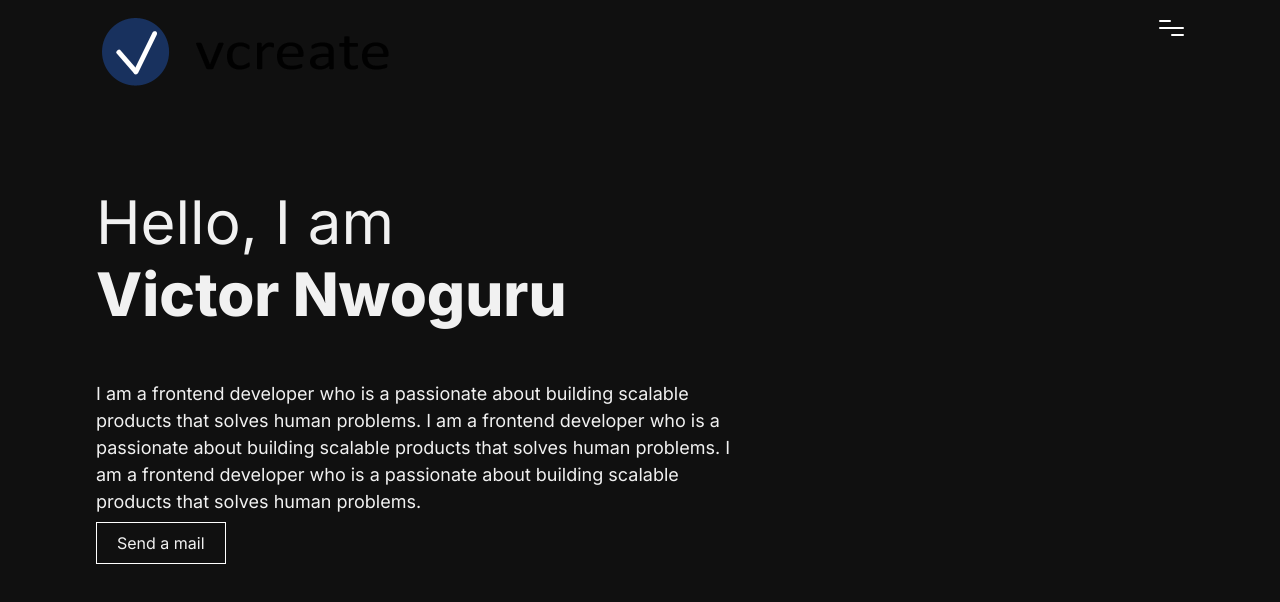
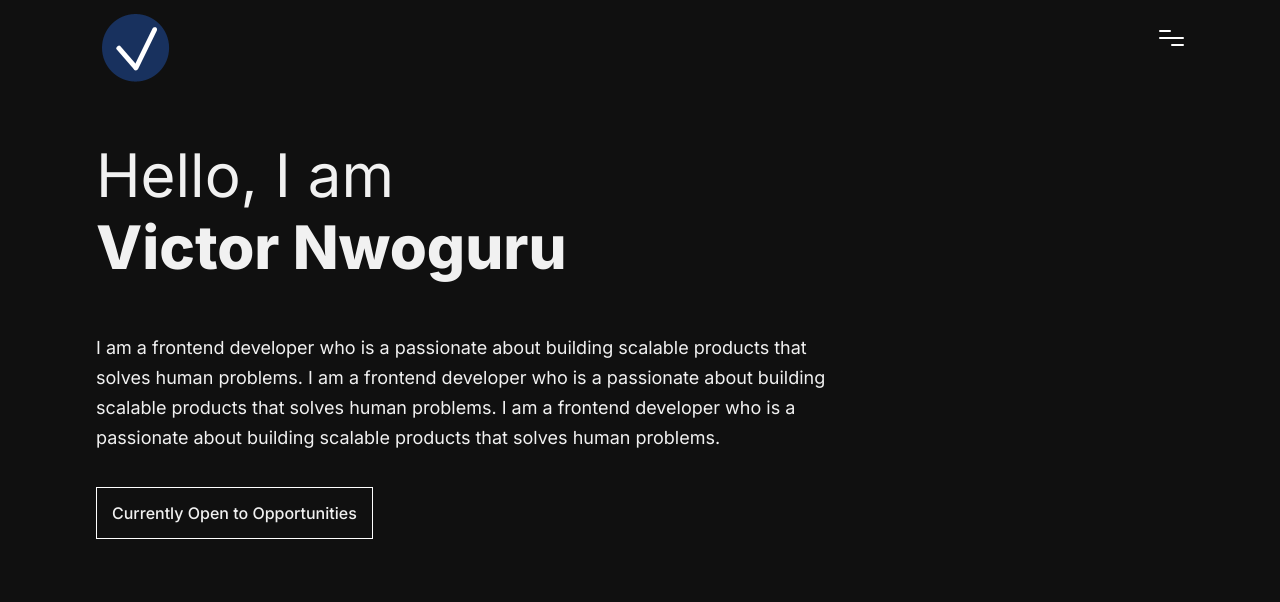
Before and after one commit to vkguru/portfolio, a Next.js app: page / in a window 1280 px wide. Shown: the top 602 px of the page. Built offline with nearby package versions, Linux system fonts and the light colour scheme.

Commit message:
landing page update

```diff
--- a/components/nav.js
+++ b/components/nav.js
@@ -21,7 +21,9 @@ export default function Nav() {
       <nav className={navStyles.nav}>
         <div className={navStyles.logo}>
           <Link href="/">
-            <Image src="/vcreate-logo.png" width={300} height={100} loading="eager" alt="Victor Nwoguru logo" />
+            <a>
+              <Image src="/vcreate_logo.png" width={82} height={75} loading="eager" alt="Victor Nwoguru logo" />
+            </a>
           </Link>
         </div>
         <div className={navStyles.menu}>
@@ -37,9 +39,9 @@ export default function Nav() {
         <div className={navStyles.menuOpen}>
           <div className={navStyles.menuList}>
             <ul>
-              <li><Link href="/">About</Link></li>
-              <li><Link href="/">Works</Link></li>
-              <li><Link href="/">Contact</Link></li>
+              <li><Link href="/"><a>About</a></Link></li>
+              <li><Link href="/works"><a>Works</a></Link></li>
+              <li><Link href="/"><a>Contact</a></Link></li>
             </ul>
           </div>
         </div>
--- a/components/nav.module.scss
+++ b/components/nav.module.scss
@@ -1,6 +1,7 @@
 .nav {
   width: 100%;
   display: flex;
+  padding-top: 10px;
 
   & .logo {
     width: 30%;
@@ -60,7 +61,7 @@
 
 .menuOpen {
   position: fixed;
-  width: 90%;
+  width: 85%;
   height: 100vh;
   background: inherit;
   margin: auto;
--- a/pages/index.js
+++ b/pages/index.js
@@ -21,7 +21,9 @@ export default function Home() {
                 I am a frontend developer who is a passionate about building scalable products that solves human problems.
               </p>
             </div>
-            <Link href="mailto:hello@vcreate.me" className={styles.cta}>Send a mail</Link>
+            <div className={styles.cta}>
+              <Link href="mailto:hello@vcreate.me"><a>Currently Open to Opportunities</a></Link>
+            </div>
           </section>
         </div>
       </div>
--- /dev/null
+++ b/pages/works.js
@@ -0,0 +1,6 @@
+export default function Home() {
+  return (
+    <>
+    </>
+  )
+}
--- a/styles/home.module.scss
+++ b/styles/home.module.scss
@@ -9,16 +9,10 @@
 
 .self {
   width: 100%;
-  padding-top: 2rem;
-
-  & a {
-    border: 1px solid #fff;
-    padding: 10px 20px;
-  }
 }
 
 .intro {
-  width: 60%;
+  width: 70%;
   font-size: 2.5rem;
 
   & h1 {
@@ -31,7 +25,23 @@
 
   & p {
     font-size: 18px;
-    line-height: 27px;
+    line-height: 30px;
   }
 
 }
+
+.cta {
+  padding-top: 2rem;
+
+  & a {
+    border: 1px solid #fff;
+    padding: 15px;
+    font-weight: 500;
+
+    &:hover{
+      background: #fff;
+      color: #101010;
+    }
+  }
+
+}
```
Also changed, not shown: public/vcreate_logo.png (added).
